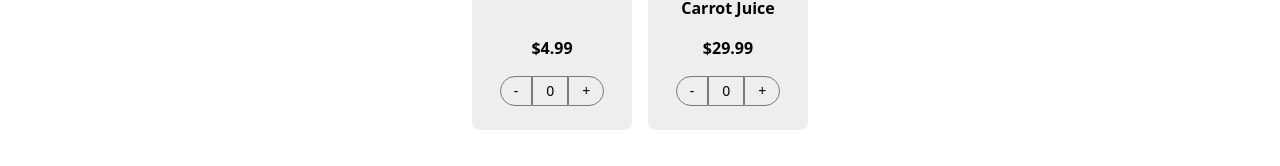
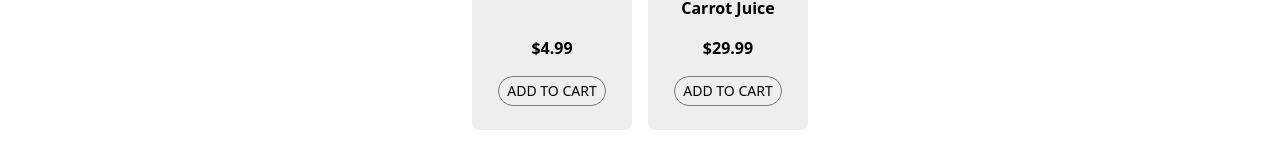
Before and after one commit to Ambiogu22/Lets_Practice, a React (Create React App) app: page /shop in a window 1280 px wide. Shown: the part 464-630 px from the top of the page. Built offline with nearby package versions, Linux system fonts and the light colour scheme.

Commit message:
Working on cart

```diff
--- a/src/App.js
+++ b/src/App.js
@@ -5,12 +5,14 @@ import Shop from './pages/Shop/Shop';
 import NavBar from './components/NavBar';
 import Cart from './pages/Cart.js/Cart';
 import {Routes, Route} from 'react-router-dom';
+import { AppProvider } from './context/Context';
 // import Footer from './components/Footer';
 
 
 export default function App() {
   return (
     <div>
+      <AppProvider>
       <NavBar />
       <Routes>
         <Route path='/' element={<Home />}/>
@@ -18,6 +20,7 @@ export default function App() {
         <Route path='/cart' element={<Cart />}/>
       </Routes>
       {/* <Footer /> */}
+      </AppProvider>
     </div>
   );
 }
--- a/src/context/Context.js
+++ b/src/context/Context.js
@@ -10,16 +10,16 @@ export const AppContext = createContext({
     removeItem: () => {},
     getTotalCartItems: () => {},
     getTotalCartCost: () => {}
-})
+});
 
 export const AppProvider = ({children}) => {
 
     const [cartItems, setCartItems] = useState([]);
 
     const getItemQty = (id) => {
-        const qty = cartItems.find(item => item.id === id)?.qty
+        const qty = cartItems.find(item => item.id === id)?.qty;
 
-        if (qty === 0){
+        if (qty === undefined){
             return 0;
         }
 
@@ -32,17 +32,17 @@ export const AppProvider = ({children}) => {
         if(qty === 0){
             setCartItems([...cartItems, {id: id, qty: 1}])
         }else{
-            cartItems.map(item=>item.id === id ? {...item, qty: item.qty + 1} : item)
+            setCartItems(cartItems.map(item=>item.id === id ? {...item, qty: item.qty + 1} : item))
         }
     }
 
     const subtractQty = (id) => {
         const qty = getItemQty(id)
 
-        if(qty === 0){
+        if(qty === 1){
             removeItem(id)
         }else{
-            cartItems.map(item=>item.id === id ? {...item, qty: item.qty - 1} : item)
+            setCartItems(cartItems.map(item=>item.id === id ? {...item, qty: item.qty - 1} : item))
         }
     }
 
--- a/src/pages/Cart.js/Cart.js
+++ b/src/pages/Cart.js/Cart.js
@@ -1,7 +1,13 @@
 import CartItemCard from "./CartItemCard";
-import { itemsArray } from "../../data/Items";
+import { useContext } from "react";
+import AppContext from "../../context/Context";
 
 const Cart = () => {
+
+    const cart = useContext(AppContext);
+
+    const cartItems = cart.items;
+
     return(
         <div>
             <h2 className="text-2xl font-semibold px-4 mt-2">Cart</h2>
@@ -14,8 +20,10 @@ const Cart = () => {
             </div>
             <div className="pb-8 px-4">
                 <div className="flex flex-col gap-4 my-8 mx-2">
-                    {itemsArray.map((item)=>(
-                        <CartItemCard item={item} />
+                    {cartItems.map((item, idx)=>(
+                        <div key={idx}>
+                            <CartItemCard item={item} />
+                        </div>
                     ))}
                 </div>
             </div>
--- a/src/pages/Cart.js/CartItemCard.js
+++ b/src/pages/Cart.js/CartItemCard.js
@@ -1,11 +1,21 @@
+import { useContext } from "react";
+import AppContext from "../../context/Context";
+import { getItemData } from "../../data/Items";
+
 const CartItemCard = (props) => {
 
-    const item = props.item
+    const item = props.item;
+
+    const itemData = getItemData(item);
+
+    const cart = useContext(AppContext);
+
+
 
     return(
         <div className="flex justify-between items-center border-[1px] border-[#727272] p-4 rounded-lg">
             <div className="flex justify-center items-center">
-                <img src={item.image} alt={item.title} className="w-16"/>
+                <img src={item.image} alt={itemData.title} className="w-16"/>
                 <div className="flex flex-col items-start">
                     <h2 className="text-md font-semibold">{item.title}</h2>
                     <h2 className="text-sm font-semibold">${item.price}</h2>
--- a/src/pages/Shop/ShopItemCard.js
+++ b/src/pages/Shop/ShopItemCard.js
@@ -1,7 +1,16 @@
+import { useContext } from "react";
+import AppContext from "../../context/Context";
 
 const ShopItemCard = (props) => {
 
     const item = props.item
+
+    const cart = useContext(AppContext);
+
+    const itemQty = cart.getItemQty(item.id)
+
+    console.log(cart.items)
+
     return(
         <div className="flex flex-col bg-[#EEEEEE] px-4 py-6 flex justify-center items-center gap-10 rounded-lg">
             <div className="flex max-w-32 max-h-40 flex-col justify-around items-center text-center gap-2">
@@ -11,12 +20,15 @@ const ShopItemCard = (props) => {
             <div className="flex flex-col justify-center items-center gap-4">
                 <h2 className="font-semibold">${item.price}</h2>
                 <div>
-                    {/* <button className="border-[1px] border-[#7A7A7A] px-2 py-[4px] rounded-full text-sm">ADD TO CART</button> */}
-                    <div className="flex text-sm">
-                        <button className="px-[13px] py-[4px] border-[1px] border-[#7A7A7A] rounded-l-full">-</button>
-                        <h2 className="px-[13px] py-[4px] border-[1px] border-[#7A7A7A]">0</h2>
-                        <button className="px-[13px] py-[4px] border-[1px] border-[#7A7A7A] rounded-r-full">+</button>
-                    </div>
+                    {itemQty >= 1 ?
+                        <div className="flex text-sm">
+                            <button className="px-[13px] py-[4px] border-[1px] border-[#7A7A7A] rounded-l-full" onClick={()=>cart.subtractQty(item.id)}>-</button>
+                            <h2 className="px-[13px] py-[4px] border-[1px] border-[#7A7A7A]">{itemQty}</h2>
+                            <button className="px-[13px] py-[4px] border-[1px] border-[#7A7A7A] rounded-r-full" onClick={()=>cart.addQty(item.id)}>+</button>
+                        </div>
+                    :
+                        <button className="border-[1px] border-[#7A7A7A] px-2 py-[4px] rounded-full text-sm" onClick={()=>cart.addQty(item.id)}>ADD TO CART</button>
+                    }
                 </div>
             </div>
         </div>
```
Also changed, not shown: src/notes.txt.
